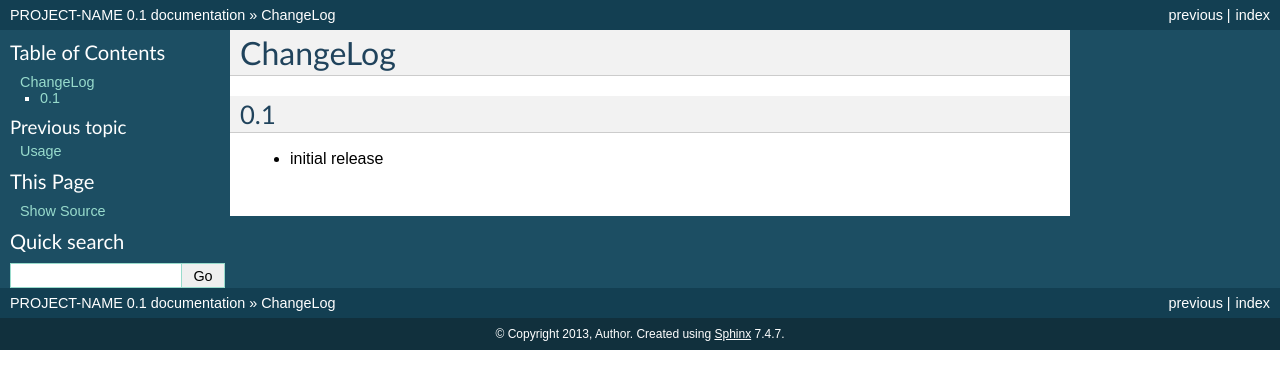
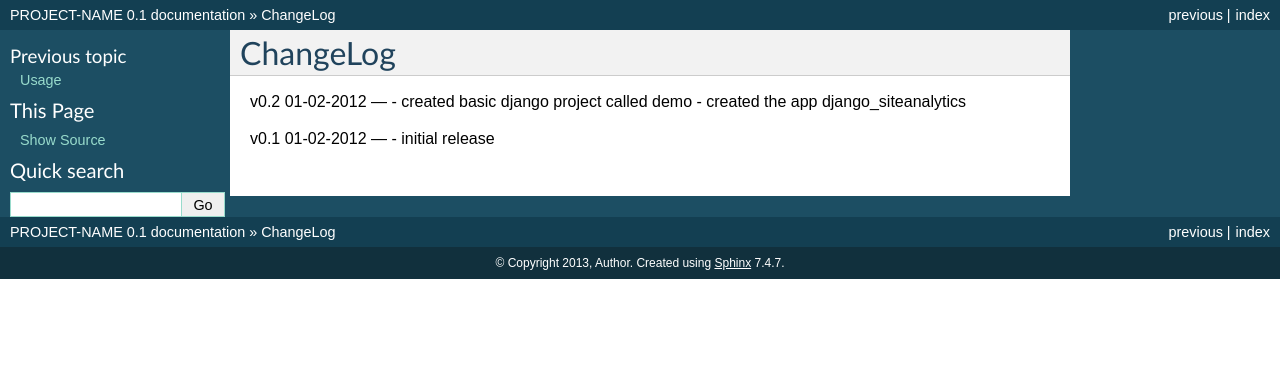
Before and after one commit to mikelopez/django-siteanalytics, a Sphinx documentation site: the page built from docs/changelog.rst, in a window 1280 px wide. Shown: the top 389 px of the page. Built offline with Sphinx 7.4.7, drawn with Linux system fonts in a browser that asks for light colours.

Commit message:
updated changelog

```diff
--- a/docs/changelog.rst
+++ b/docs/changelog.rst
@@ -4,7 +4,12 @@ ChangeLog
 =========
 
 
-0.1
+v0.2 01-02-2012
 ---
+- created basic django project called demo
+- created the app django_siteanalytics
 
+
+v0.1 01-02-2012
+---
 - initial release
```
